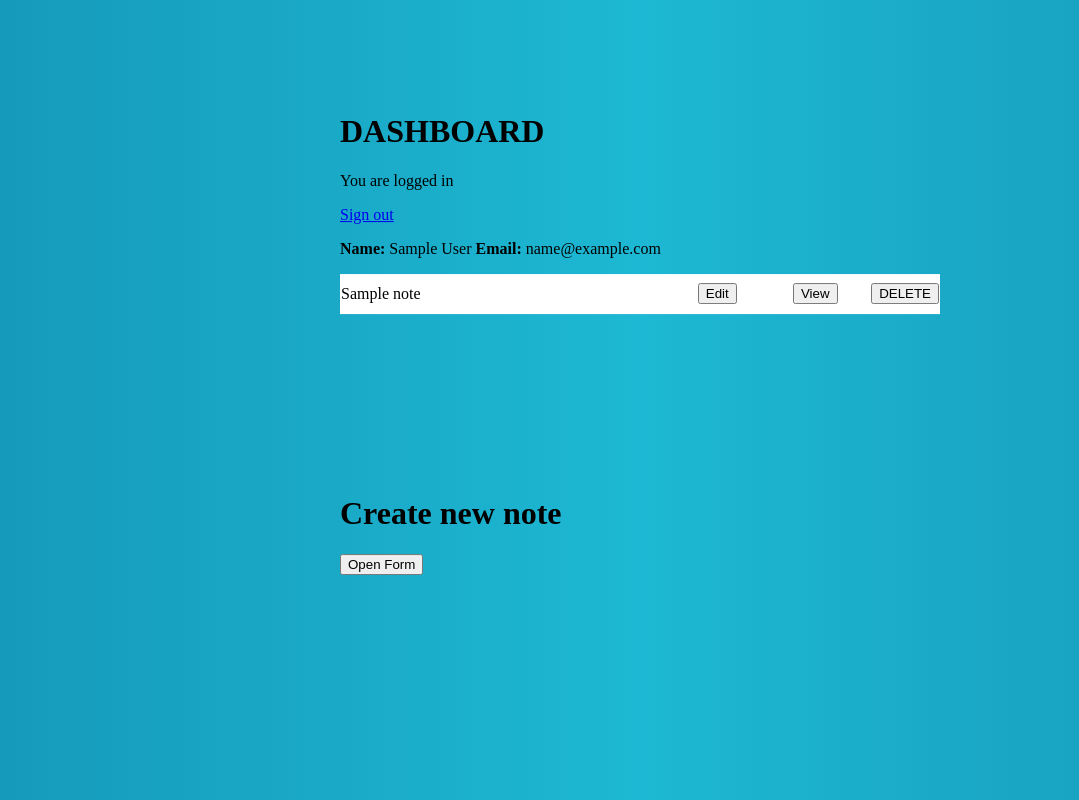
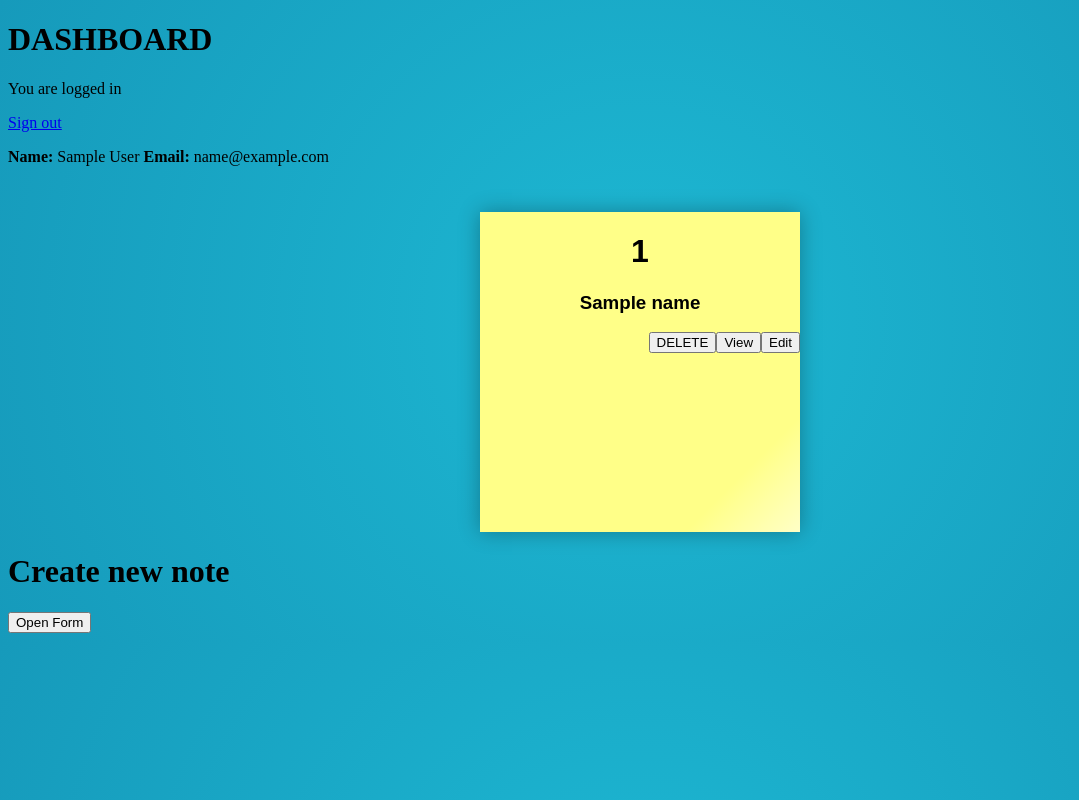
Before and after one commit to NishEatsWafflez/NotesApp, a Flask app: template templates/dashboard.html in a window 1280 px wide. Shown: the whole page, without its empty margins (0-1079 px from the left). Run offline with Flask 2, Linux system fonts and the light colour scheme; the visitor is signed in with stand-in values (Sample User, id 1); the template is opened without the code that fills it: most values are stand-ins (such as "Sample title", 1, 10 or a date in 2020); some libraries are stand-ins or nearby versions.

Commit message:
Added sticky notes theme and updated dashboard design w/ flexbox

```diff
--- a/app.py
+++ b/app.py
@@ -19,6 +19,7 @@ from dotenv import load_dotenv, find_dotenv
 app = Flask(__name__)
 app.secret_key = b'\xc5\x19\xb95\x91L\x9e\x83\xa5\xd5\xad)\xd0\x8f\x02w'
 texts = {}
+info = {}
 load_dotenv(find_dotenv())
 
 MONGO = os.getenv("MONGO")
@@ -60,12 +61,18 @@ def dashboard():
 
     f = Fernet(key)
     for note in notes:
+        infos = []
+        infos.append(note['title'])
         # print(type(note['text']))
         b = note['text'].encode('utf-8')
         # print(type(b"hi"))
         note['text'] = f.decrypt(b)
-        # print(note['text'])
-        texts[note['_id']]= note['title']
+        infos.append(note['text'])
+                # print(note['text'])
+        texts[note['_id']]= infos
+        # print (infos.keys())
+        # print(infos)
+        # info.pop(note['title'])
         # print(notes)
 
         # print(1)
@@ -79,7 +86,7 @@ def dashboard():
         check = notesDB.find_one({'_id':x})
         if check['email'] != session['user']['email']:
             texts.pop(x)
-
+    print (texts)
     # print(texts.keys())
     return render_template('dashboard.html', notes=texts.items())
     # return render_template('dashboard.html')
@@ -89,6 +96,7 @@ def register():
     return render_template('home.html')
 
 @app.route('/edit/')
+@login_required
 def edit():
     password = session['key'].encode()  # Convert to type bytes
     salt = b'\xb7\xe799d\x8864\xf9\xa4P\xea\x15\xb3\x8e)'
@@ -108,10 +116,11 @@ def edit():
     session['chosenNote']['text'] = f.decrypt(b)
     text = session['chosenNote']['text']
     # print(note['text'])
-    print(session['chosenNote']['text'])
+    # print(session['chosenNote']['text'])
     return render_template('edit.html', note = session['chosenNote'], text = text)
 
 @app.route('/view/')
+@login_required
 def view():
     password = session['key'].encode()  # Convert to type bytes
     salt = b'\xb7\xe799d\x8864\xf9\xa4P\xea\x15\xb3\x8e)'
@@ -131,5 +140,5 @@ def view():
     session['chosenNote']['text'] = f.decrypt(b)
     text = session['chosenNote']['text']
     # print(note['text'])
-    print(session['chosenNote'])
+    # print(session['chosenNote'])
     return render_template('view.html', note = session['chosenNote'], text = text)
--- a/static/css/login.css
+++ b/static/css/login.css
@@ -11,7 +11,7 @@ body{
     box-shadow: 0 0 20px  rgb(0, 0, 0, 0.3);
     transition: 0.3s;
     width: 450px;
-    height: 520px;
+    height: 530px;
     text-align: center;
     background-color: rgb(255, 255, 255);
       /* position: absolute;
@@ -254,9 +254,7 @@ table{
   overflow: auto;
   height: 200px;
 }
-#name{
-    width: 300px;
-}
+
 #editButton{
     width: 100px;
 }
@@ -271,24 +269,77 @@ table{
 
 #noteTitle{
     padding-top: 30px;
+    margin-bottom: 10px;
 }
 #cancelView{
     align-self: flex-end;
 }
 #mytext{
-    height: 150px;
-    font-size: 20px;
+    /* height: 450px; */
+    max-height: 320px !important;
+    overflow: hidden;
+    /* text-overflow: ellipsis; */
+    display: -webkit-box;
+    -webkit-line-clamp: 12; /* number of lines to show */
+    -webkit-box-orient: vertical;    font-size: 20px;
+    font-weight: 400;
+    text-align: left;
+    margin: auto;
+    width: 350px !important;
 }
 #viewTitle{
     height: 50px;
+    margin-block-end: 0px;
+    margin-block-start: 0px;
+
+
 }
-textarea{
-    resize: none;
+textarea {
+  overflow:hidden;
+  resize:none;
 }
 #no{
-    margin-bottom: 10px;
+  height: 50px;
+
 }
 
 #editForm{
     padding: 0;
 }
+
+#postIt{
+  /* margin: 25px; */
+/* width: 350px;
+min-height:400px;
+max-height:400px; */
+/* padding-top:35px; */
+background: #ffff88; /* Old browsers */
+background: -moz-linear-gradient(-45deg, #ffff88 81%, #ffff88 82%, #ffff88 82%, #ffffc6 100%); /* FF3.6+ */
+/* background: -webkit-gradient(linear, left top, right bottom, color-stop(81%,#ffff88), color-stop(82%,#ffff88), color-stop(82%,#ffff88), color-stop(100%,#ffffc6)); Chrome,Safari4+ */
+background: -webkit-linear-gradient(-45deg, #ffff88 81%,#ffff88 82%,#ffff88 82%,#ffffc6 100%); /* Chrome10+,Safari5.1+ */
+background: -o-linear-gradient(-45deg, #ffff88 81%,#ffff88 82%,#ffff88 82%,#ffffc6 100%); /* Opera 11.10+ */
+background: -ms-linear-gradient(-45deg, #ffff88 81%,#ffff88 82%,#ffff88 82%,#ffffc6 100%); /* IE10+ */
+background: linear-gradient(135deg, #ffff88 81%,#ffff88 82%,#ffff88 82%,#ffffc6 100%); /* W3C */
+filter: progid:DXImageTransform.Microsoft.gradient( startColorstr='#ffff88', endColorstr='#ffffc6',GradientType=1 );
+}
+
+.flexer {
+  display: flex;
+  flex-direction: row;
+  /* width: 450px;
+  height: 400px; */
+  flex-wrap: wrap;
+  justify-content: space-around;
+  /* align-content: space-around; */
+padding-left: 150px;
+padding-right: 150px;
+/* max-width: 80em; */
+}
+.notes{
+  margin-left: 30px;
+  margin-right: 30px;
+  /* margin: auto; */
+  margin-top: 30px;
+  width: 320px;
+  height: 320px;
+}
--- a/templates/base.html
+++ b/templates/base.html
@@ -5,6 +5,10 @@
     <meta name="viewport" content="width=device-width, initial-scale=1.0">
     <title>Document</title>
     <link rel="stylesheet" href="/static/css/login.css">
+    <link rel="stylesheet" href="/static/css/edit.css">
+    <link rel="stylesheet" href="/static/css/dashboard.css">
+
+
     <style>
        /* body {
             background-image: url("/bluebg.png");
@@ -29,6 +33,13 @@
         // alert(b)
         document.getElementById('mytext').innerHTML = b;
     </script>
+    <script>
+        var b = String(document.getElementById('previewText').textContent);
+        // alert(document.getElementById('mytext').textContent)
+        b = b.replace(/(?:\r\n|\r|\n)/g, '<br />');
+        // alert(b)
+        document.getElementById('previewText').innerHTML = b;
+    </script>
     <script src = "/static/js/jquery.js"></script>
     <script src = "/static/js/scripts.js"></script>
 
--- a/templates/dashboard.html
+++ b/templates/dashboard.html
@@ -1,7 +1,7 @@
 {% extends "base.html" %}
 
 {% block content %}
-<div class = "dashboardMain">
+<div class = "">
     <h1>DASHBOARD</h1>
     <p> You are logged in</p>
 
@@ -12,13 +12,15 @@
         <strong>Name: </strong> {{ session['user']['name']}}
         <strong>Email: </strong> {{ session['user']['email']}}
     </p>
-    <table style = "width: 100%">
+    <div class = "flexer">
         {% for count, name in notes %}
-        <tr>
-            <td id = "name">{{name}} </td> <td id = "editButton"><button class = "editNote" id = {{count}} onclick = "editNote(this.id)">Edit</button></td> <td id = "editButton"><button class = "viewNote" id = {{count}} onclick = "viewNote(this.id)">View</button></td> <td id = "editButton"> <button class = "deleteNote" id = {{count}} onclick = "sendId(this.id)"   >DELETE</button> </td>
-        </tr>
+        <div id = "postIt" class = "card notes">
+            <h1 id = "nameDash">{{name[0]}} </h1>
+            <h3 id = "previewText">{{name[1]}}</h3>
+            <button class = "editNote" id = {{count}} onclick = "editNote(this.id)">Edit</button><button class = "viewNote" id = {{count}} onclick = "viewNote(this.id)">View</button><button class = "deleteNote" id = {{count}} onclick = "sendId(this.id)"   >DELETE</button>
+        </div>
         {% endfor %}
-    </table>
+    </div>
     <h1>Create new note</h1>
     <form hidden id = "no" name="new_note">
         <label for = "title">Title</label>
--- a/templates/view.html
+++ b/templates/view.html
@@ -2,7 +2,7 @@
 
 {% block content %}
     <div class ="main">
-    <div class = "card">
+    <div class = "card " id = "postIt">
     <h1 id = "noteTitle">Note:</h1>
     <h1 id = "viewTitle">{{note.title}}</h1>
     <h3 id = "mytext">{{text}}</h3>
```
Also changed, not shown: templates/edit.html (+14 -9 lines), 1 other file.
